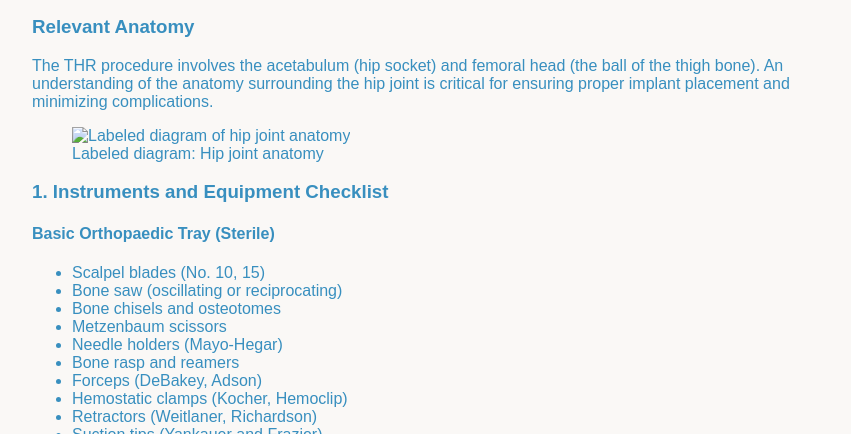
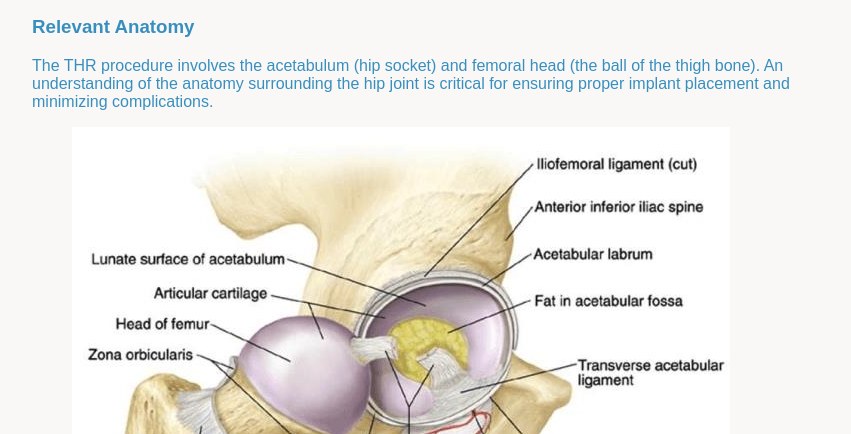
Before and after one commit to Gitgirlels/scrubscout, a plain HTML site: page specialties/orthopaedics/total-hip-replacement.html in a window 1280 px wide. Shown: the part 366-800 px from the top of the page, without its empty margins (208-1059 px from the left). Drawn offline with Linux system fonts and the light colour scheme.

Commit message:
Update total-hip-replacement.html

```diff
--- a/specialties/orthopaedics/total-hip-replacement.html
+++ b/specialties/orthopaedics/total-hip-replacement.html
@@ -25,7 +25,7 @@
     <h3>Relevant Anatomy</h3>
     <p>The THR procedure involves the acetabulum (hip socket) and femoral head (the ball of the thigh bone). An understanding of the anatomy surrounding the hip joint is critical for ensuring proper implant placement and minimizing complications.</p>
     <figure>
-      <img src="images/hip-anatomy-diagram.jpg" alt="Labeled diagram of hip joint anatomy" style="max-width:100%;">
+      <img src="hip-anatomy-diagram.jpg" alt="Labeled diagram of hip joint anatomy" style="max-width:100%;">
       <figcaption>Labeled diagram: Hip joint anatomy</figcaption>
     </figure>
 
```
